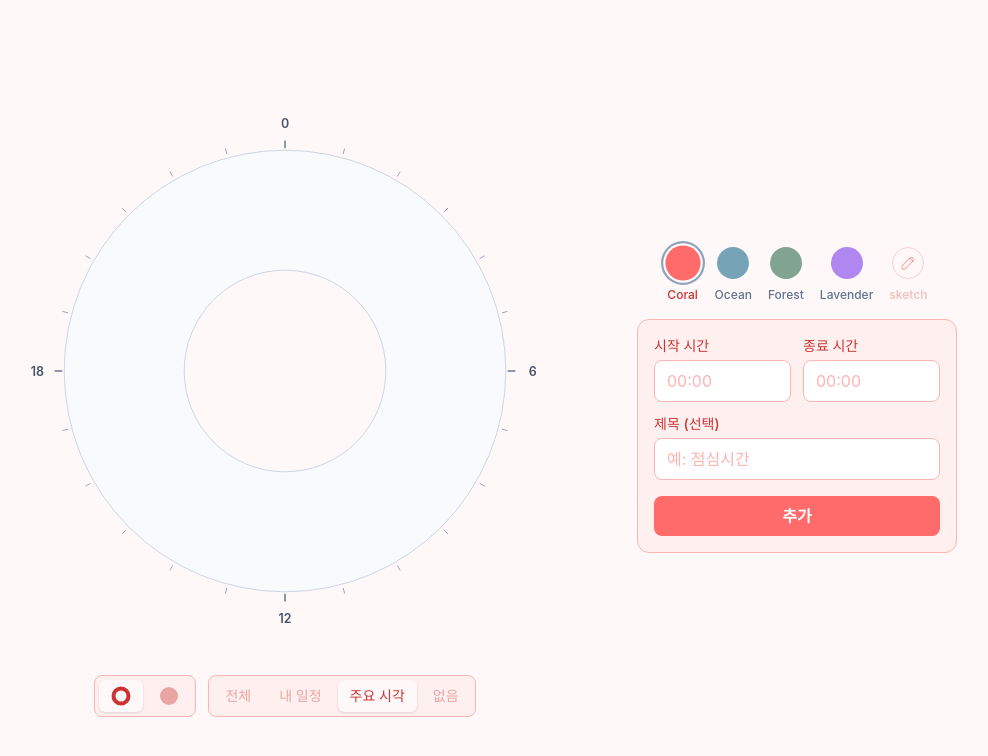
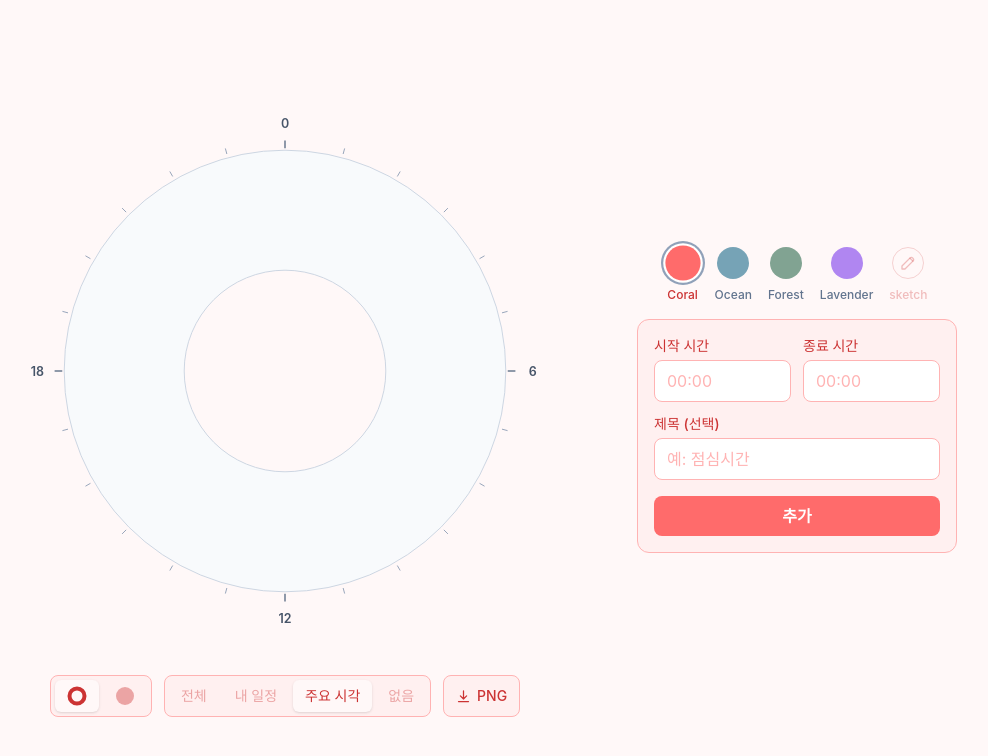
Before and after one commit to hungerbk/dayframe, a React (Vite) app: page / in a window 1280 px wide. Shown: the top 756 px of the page, without its empty margins (163-1151 px from the left). Built offline with nearby package versions, Linux system fonts and the light colour scheme.

Commit message:
feat: 이미지 다운로드 기능 구현
- 이미지를 png로 다운로드하는 기능 구현
- 현재 배경색을 반영하여 저장

```diff
--- a/src/components/timetable/Timetable.tsx
+++ b/src/components/timetable/Timetable.tsx
@@ -1,4 +1,5 @@
-import { useState, useEffect } from "react";
+import { useState, useEffect, useRef } from "react";
+import { toPng } from "html-to-image";
 import type { TimeBlock } from "@/types";
 import { pickRandomColor, applyTheme } from "@/utils";
 import { THEMES } from "@/constants/palettes";
@@ -35,6 +36,28 @@ export default function Timetable() {
   const [numberDisplay, setNumberDisplay] = useState<NumberDisplay>("major");
   const [selectedTheme, setSelectedTheme] = useState<Theme>(THEMES[0]);
   const [isSketch, setIsSketch] = useState(false);
+  const [isDownloading, setIsDownloading] = useState(false);
+  const svgContainerRef = useRef<HTMLDivElement>(null);
+
+  async function handleDownload() {
+    if (!svgContainerRef.current || isDownloading) return;
+    setIsDownloading(true);
+    try {
+      const date = new Date().toISOString().slice(0, 10);
+      const dataUrl = await toPng(svgContainerRef.current, {
+        pixelRatio: 2,
+        backgroundColor: selectedTheme.ui.page,
+        // 외부 CDN 폰트 fetch 시 CORS 우회를 위해 캐시 없이 재요청
+        fetchRequestInit: { cache: "no-cache" },
+      });
+      const link = document.createElement("a");
+      link.download = `dayframe-${date}.png`;
+      link.href = dataUrl;
+      link.click();
+    } finally {
+      setIsDownloading(false);
+    }
+  }
 
   useEffect(() => {
     applyTheme(selectedTheme);
@@ -63,7 +86,7 @@ export default function Timetable() {
     <div className="w-full flex flex-col lg:flex-row gap-6 lg:gap-16 p-4 lg:p-8 lg:items-center max-w-5xl mx-auto">
       {/* 왼쪽: 시계 + 컨트롤 */}
       <div className="flex flex-col items-center gap-4 w-full lg:flex-1 min-w-0">
-        <div className="w-full aspect-square max-w-[75vh]">
+        <div ref={svgContainerRef} className="w-full aspect-square max-w-[75vh]">
           <svg viewBox="0 0 600 600" width="100%" height="100%">
             {isSketch ? (
               <SketchBackground />
@@ -109,6 +132,19 @@ export default function Timetable() {
             value={numberDisplay}
             onChange={(v) => setNumberDisplay(v)}
           />
+          <button
+            type="button"
+            onClick={handleDownload}
+            disabled={isDownloading}
+            aria-label="PNG 다운로드"
+            className="flex items-center gap-1.5 px-3 py-1.5 rounded-lg border border-border bg-background text-text text-sm font-medium hover:bg-border/30 active:opacity-80 transition-colors disabled:opacity-50 disabled:cursor-not-allowed"
+          >
+            <svg width="15" height="15" viewBox="0 0 24 24" fill="none" aria-hidden>
+              <path d="M12 3v13M7 11l5 5 5-5" stroke="currentColor" strokeWidth="2" strokeLinecap="round" strokeLinejoin="round" />
+              <path d="M4 20h16" stroke="currentColor" strokeWidth="2" strokeLinecap="round" />
+            </svg>
+            {isDownloading ? "저장 중…" : "PNG"}
+          </button>
         </div>
       </div>
 
```
